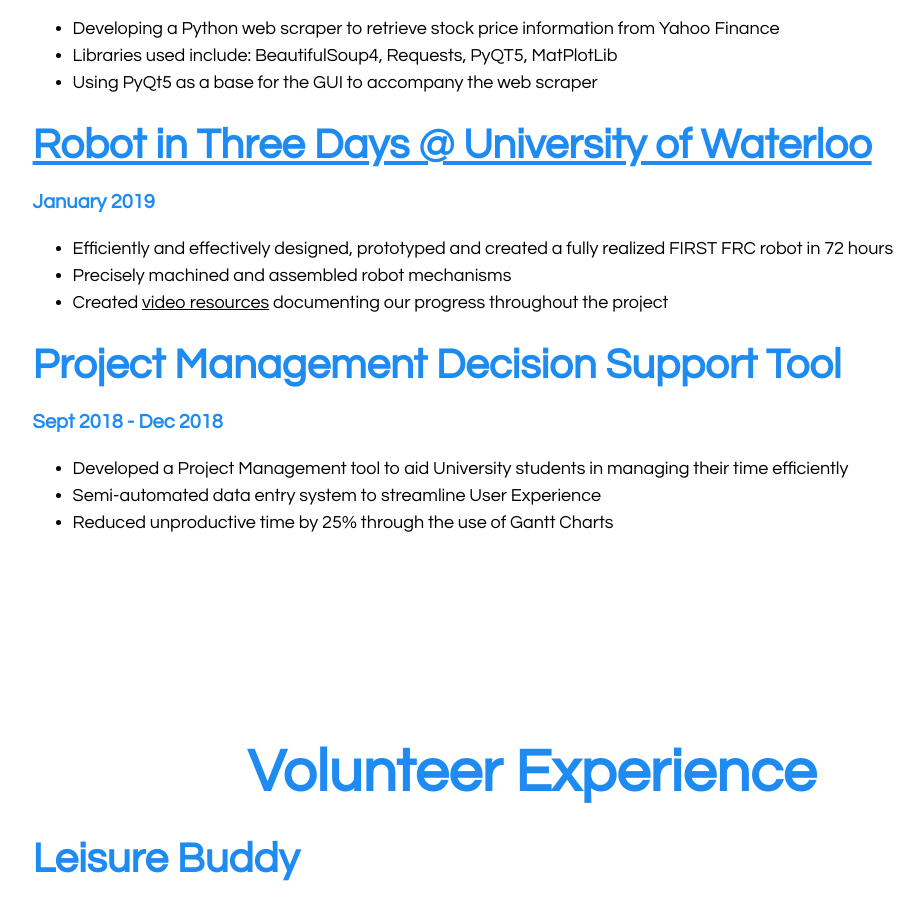
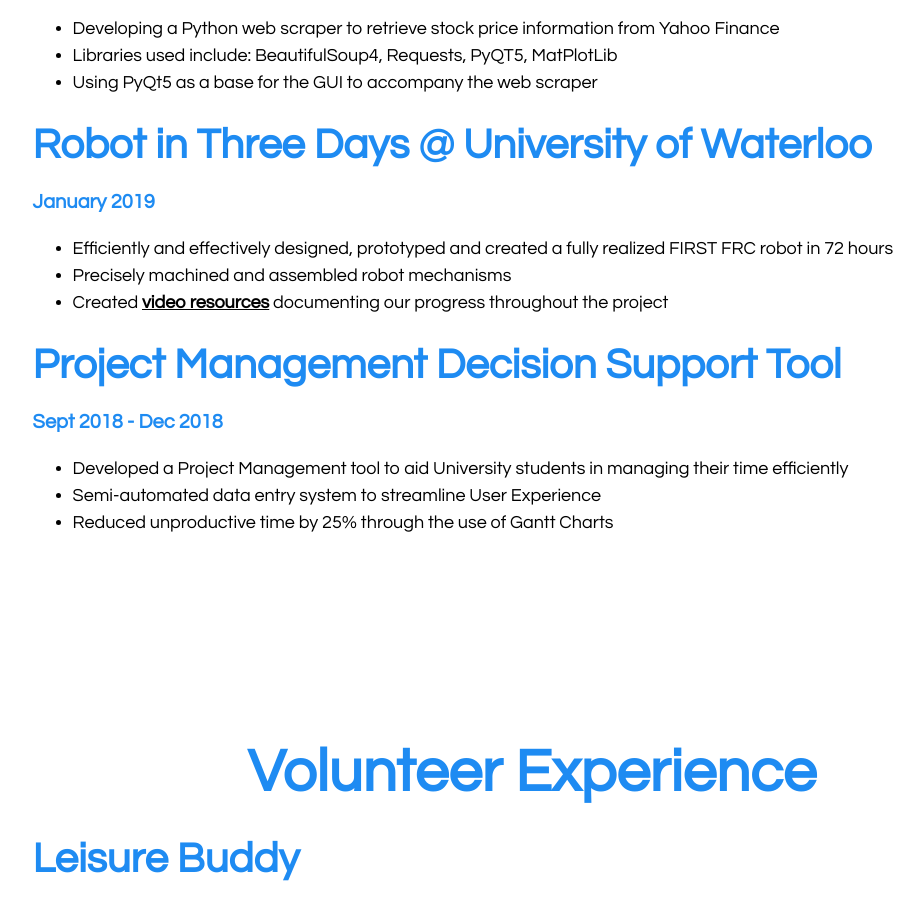
Before and after one commit to juwels19/juwels19.github.io, a plain HTML site: page index.html in a window 1280 px wide. Shown: the part 2511-3409 px from the top of the page, without its empty margins (249-1173 px from the left). Drawn offline with nearby package versions, Linux system fonts and the light colour scheme.

Commit message:
Updated Project Links

```diff
--- a/index.html
+++ b/index.html
@@ -95,13 +95,13 @@
             <li>Using PyQt5 as a base for the GUI to accompany the web scraper</li>
         </ul>
         <!-- Ri3D -->
-        <h2><strong><a href="https://www.youtube.com/watch?v=pCWp0QOOZ8k">Robot in Three Days @ University of Waterloo</a></strong></h2>
+        <h2><strong><a class="project" href="https://www.youtube.com/watch?v=pCWp0QOOZ8k">Robot in Three Days @ University of Waterloo</a></strong></h2>
             <h3><strong>January 2019
                 </strong></h3>
         <ul>
             <li>Efficiently and effectively designed, prototyped and created a fully realized FIRST FRC robot in 72 hours</li>
             <li>Precisely machined and assembled robot mechanisms</li>
-            <li>Created <a href="https://www.youtube.com/channel/UC5cf1P5wAczI1YubbbDKtxQ">video resources</a> documenting our progress throughout the project</li>
+            <li>Created <a href="https://www.youtube.com/channel/UC5cf1P5wAczI1YubbbDKtxQ"><strong>video resources</strong></a> documenting our progress throughout the project</li>
         </ul>
         <!-- DST -->
         <h2><strong>Project Management Decision Support Tool</strong></h2>
--- a/styles/style.css
+++ b/styles/style.css
@@ -202,6 +202,14 @@ body {
     color: black;
 }
 
+.project {
+    text-decoration: none;
+}
+
+.project:hover {
+    color: black;
+}
+
 
 .volunteer h1 {
     margin-left: 22%;
```
